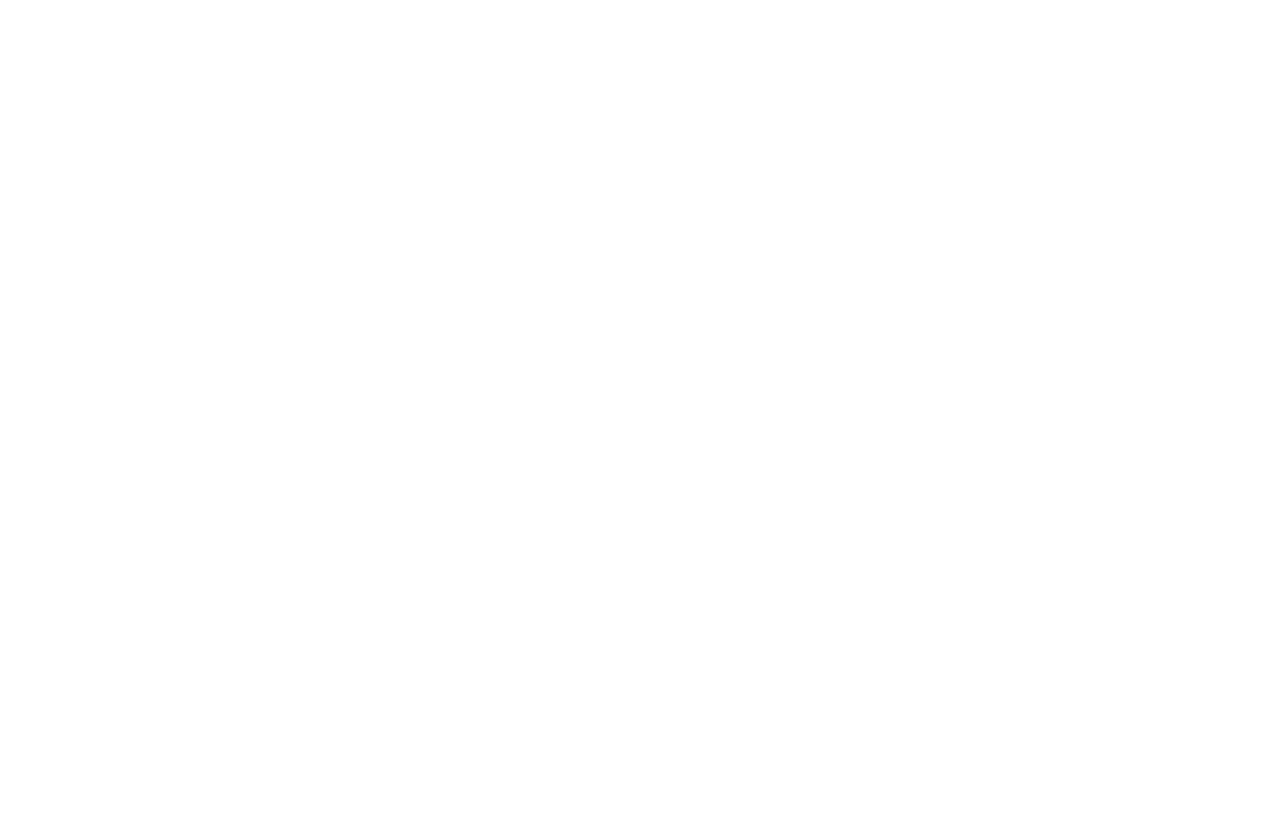
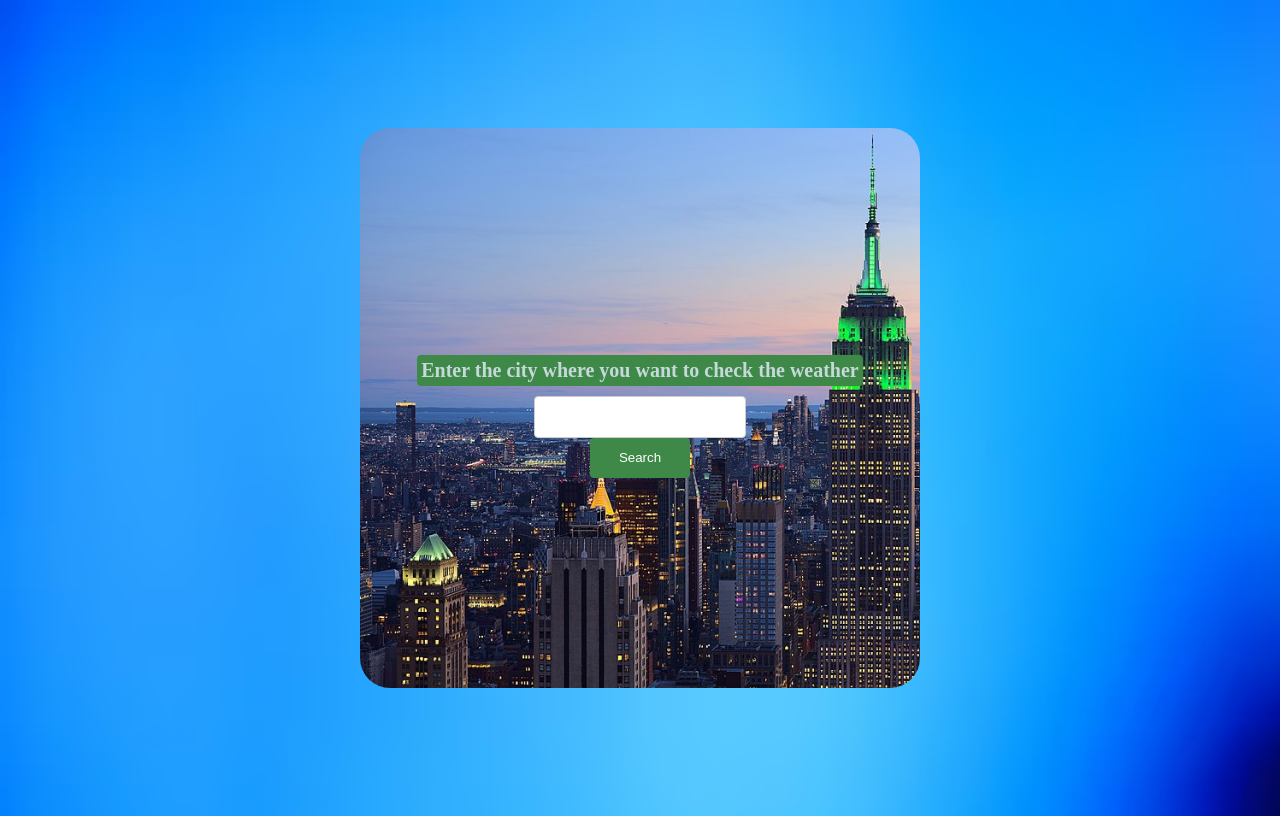
Before and after one commit to Diseroh/weatherApp, a plain HTML site: page index.html in a window 1280 px wide. Drawn offline with Linux system fonts and the light colour scheme.

Commit message:
Added basic styles, and one JavaScript feature for test

```diff
--- a/index.html
+++ b/index.html
@@ -1,11 +1,31 @@
 <!DOCTYPE html>
 <html lang="en">
-<head>
-    <meta charset="UTF-8">
-    <meta name="viewport" content="width=device-width, initial-scale=1.0">
-    <title>WeatherApp v1</title>
-</head>
-<body>
-
-</body>
+	<head>
+		<meta charset="UTF-8" />
+		<meta name="viewport" content="width=device-width, initial-scale=1.0" />
+		<title>WeatherApp v1.1</title>
+		<link rel="stylesheet" href="styles/style.css" />
+	</head>
+	<body>
+		<main>
+			<section class="mainContainer">
+				<div class="header">
+					<h1 class="description">
+						Enter the city where you want to check the weather
+					</h1>
+				</div>
+				<div class="inputContainer">
+					<input type="text" class="searchInput" />
+				</div>
+				<button class="searchButton">Search</button>
+			</section>
+			<section class="apiDatePresent">
+				<div class="apiContainer">
+                    <h1>Date from API</h1>
+					<button class="returnButton">Return</button>
+				</div>
+			</section>
+		</main>
+		<script src="scripts/main.js"></script>
+	</body>
 </html>
--- a/scripts/main.js
+++ b/scripts/main.js
@@ -0,0 +1,13 @@
+const test = document.querySelector('.mainContainer');
+const test1 = document.querySelector('.apiContainer');
+const button = document.querySelector('.searchButton');
+const button1 = document.querySelector('.returnButton');
+
+button.addEventListener('click', () =>{
+    test.style.display = 'none';
+    test1.style.display = 'flex';
+})
+button1.addEventListener('click', () =>{
+    test1.style.display = 'none';
+    test.style.display = 'flex';
+})
--- a/styles/style.css
+++ b/styles/style.css
@@ -0,0 +1,112 @@
+body {
+	background-image: url("/photos/wallpaper.jpg");
+	background-repeat: no-repeat;
+	background-size: cover;
+}
+main {
+	justify-content: center;
+	align-items: center;
+	display: flex;
+	height: 100vh;
+}
+.mainContainer {
+	display: flex;
+	flex-direction: column;
+	align-items: center;
+	background-image: url("/photos/mainView.jpg");
+	background-repeat: no-repeat;
+	background-size: cover;
+	width: 70vh;
+	height: 70vh;
+	justify-content: center;
+	border-radius: 30px;
+}
+
+.description {
+	text-align: center;
+	font-size: 20px;
+	margin-bottom: 10px;
+	color: rgba(199, 216, 219, 1);
+	background-color: #3e8948;
+	padding: 4px;
+	border-radius: 4px;
+}
+.inputContainer {
+	display: flex;
+	flex-direction: column;
+	align-items: center;
+}
+.searchInput {
+	width: 200px;
+	height: 30px;
+	color: #333;
+	background-color: #fff;
+	border: 1px solid #ccc;
+	border-radius: 4px;
+	padding: 5px;
+	font-size: 16px;
+	font-family: Arial, sans-serif;
+	transition: box-shadow 0.3s ease;
+}
+
+.searchInput:hover {
+	box-shadow: 0 0 5px rgba(0, 0, 0, 0.3);
+}
+
+.searchInput:focus {
+	border: 2px solid #3e8948;
+	outline: none;
+}
+.searchButton {
+	background-color: #3e8948;
+	color: white;
+	border: none;
+	border-radius: 4px;
+	padding: 5px;
+	width: 100px;
+	height: 40px;
+	cursor: pointer;
+	transition: background-color 0.3s, box-shadow 1s;
+}
+
+.searchButton:hover {
+	background-color: hsl(123, 70%, 29%);
+	box-shadow: 0 3px 6px rgba(0, 0, 0, 0.2);
+}
+
+.searchButton:active {
+	background-color: hsl(128, 67%, 13%);
+}
+
+/*Sekcja druga po wpisaniu Miasta*/
+
+.apiContainer{
+    display: none;
+    flex-direction: column;
+    background-image: url("/photos/mainView.jpg");
+	background-repeat: no-repeat;
+	background-size: cover;
+	width: 70vh;
+	height: 70vh;
+	justify-content: center;
+	border-radius: 30px;
+    align-items: center;
+}
+.returnButton{
+    background-color: #3e8948;
+	color: white;
+	border: none;
+	border-radius: 4px;
+	padding: 5px;
+	width: 100px;
+	height: 40px;
+	cursor: pointer;
+}
+.returnButton:hover {
+	background-color: hsl(123, 70%, 29%);
+	box-shadow: 0 3px 6px rgba(0, 0, 0, 0.2);
+}
+
+.returnButton:active {
+	background-color: hsl(128, 67%, 13%);
+}
```
Also changed, not shown: photos/mainView.jpg (added), photos/wallpaper.jpg (added).
